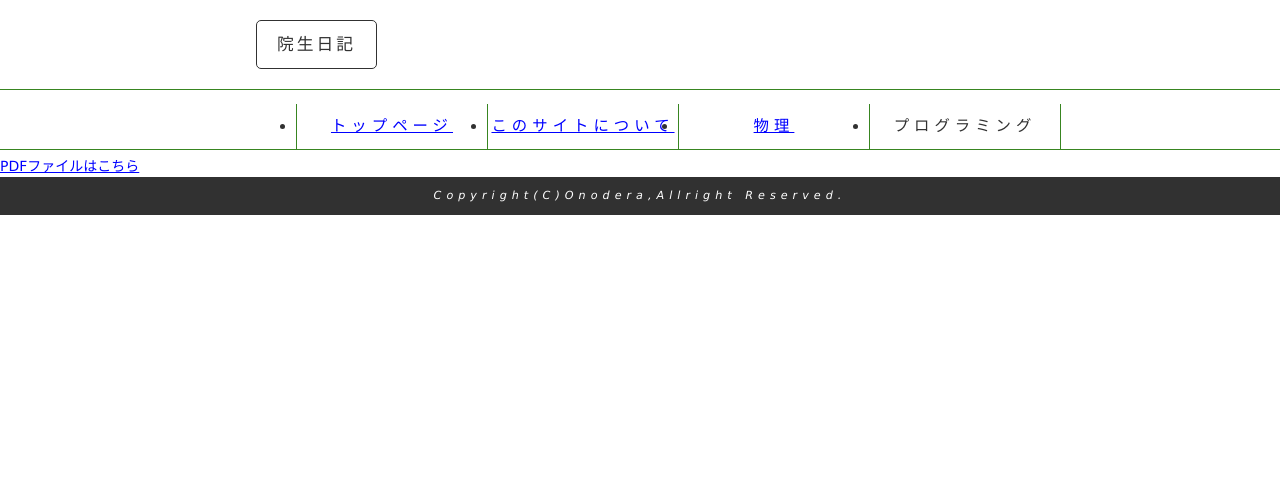
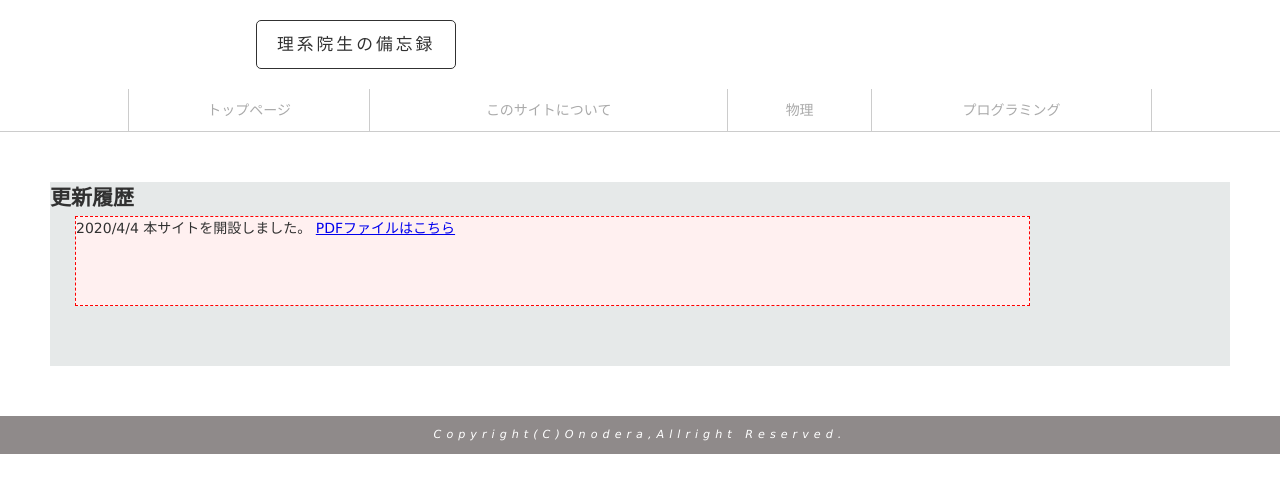
Before and after one commit to mono121/mono121, a plain HTML site: page index.html in a window 1280 px wide. Drawn offline with Linux system fonts and the light colour scheme.

Commit message:
add update history

```diff
--- a/css/index.css
+++ b/css/index.css
@@ -10,25 +10,6 @@ color:#313131;
 img{
 outline:none;
 border-style:none;
-}
-
-a{
-    color:blue;
-    -webkit-transition: all 0.5s;
-    -moz-transition: all 0.5s;
-    transition: all 0.5s;
-}
-a:visited{
-    color:blue;
-    -webkit-transition: all 0.5s;
-    -moz-transition: all 0.5s;
-    transition: all 0.5s;
-}
-a:hover {
-    color: rgb(56, 133, 33);
-    -webkit-transition: all 0.5s;
-    -moz-transition: all 0.5s;
-    transition: all 0.5s;
 }
 
 /*****HEADER*****/
@@ -53,46 +34,65 @@ header h1{
     font-weight:400;
     float: left;
 }
-header p{
-    font-size:100%;
-    color:#313131;
-    float: left;
-}
 
 /*****NAV*****/
 nav{
+    border-bottom: 1px solid #ccc;
+    }
+    nav ul{
+    display: table;
+    margin: 0 auto;
+    padding: 0;
+    width: 80%;
+    text-align: center;
+    }
+    nav ul li{
+    display: table-cell;
+    min-width: 50px;
+    border-right: 1px solid #ccc;
+    }
+    nav ul li:first-child{
+    border-left: 1px solid #ccc;
+    }
+    nav ul li a{
+    display: block;
     width: 100%;
-    border-top: 1px solid rgb(56, 133, 33);
-    border-bottom: 1px solid rgb(56, 133, 33);
-    margin-bottom: 5px;
-    overflow: hidden;
-}
-nav ul{
-    width: 60%;
-    margin-left: 20%;
-}
-nav li{
-    width: calc(25% - 2px);
-    font-size: 110%;
-    letter-spacing: 5px;
-    font-weight: 400;
-    line-height: 45px;
-    border-left: 1px solid rgb(56, 133, 33);
-    color: #313131;
-    cursor: pointer;
-    text-align: center;
-    float: left;
-}
-nav li:last-child{
-    border-right: 1px solid rgb(56, 133, 33);
+    padding: 10px 0;
+    text-decoration: none;
+    color: #aaa;
+    }
+    nav ul li a:hover{
+    background-color:rgb(225, 253, 214);
+    }
+    nav ul li.current{
+    font-weight: bold;
+    }
+    nav ul li.current a{
+    border-bottom: 5px solid #00B0F0;
+    color: #00B0F0;
+    }
+
+/*****MAIN*****/
+.main {
+    margin: 50px;
+    background-color: rgb(230, 233, 233);
+    padding-bottom: 10px;
+    }
+
+.main h2{
+    margin-bottom: 0px;
 }
 
-nav li:hover{
-    background-color: orange;
-    transition: background-color 0.5s ease-out;
-    color: #fff;
-}
-
+p.infobox {
+    margin: 50px;
+    margin-left: 25px;
+    margin-right: 200px;
+    margin-top: 0px;
+    height: 6.3em;     /* 高さを制限(※) */
+    overflow: scroll;  /* スクロールバーを表示(※) */
+    border: red 1px dashed;    /* 枠線を追加 */
+    background-color: #fff0f0; /* 背景色を追加 */
+    }
 
 
 footer{
@@ -101,7 +101,7 @@ footer{
     text-align: center;
     padding-top: 10px;
     padding-bottom: 10px;
-    background-color: #313131;
+    background-color: #8f8a8a;
 }
 footer address{
     color: #fff;
--- a/index.html
+++ b/index.html
@@ -9,19 +9,25 @@
 
 <body>
   <header>
-    <h1>院生日記</h1>
+    <a href="index.html"><h1>理系院生の備忘録</h1></a>
   </header>
+
   <nav>
     <ul>
-    <li><a href="#">トップページ</a></li>
-    <li><a href="#">このサイトについて</a></li>
+      <li ><a href="index.html">トップページ</a></li>
+      <li class=”current”><a href="about.html">このサイトについて</a></li>
       <li><a href="#">物理</a></li>
-    <li><a href="#"></a>プログラミング</li>
+      <li><a href="#">プログラミング</a></li>
     </ul>
   </nav>
 
-<div>
+  <div class=main>
+    <h2>更新履歴</h2>
+    <p class="infobox">
+      2020/4/4
+      本サイトを開設しました。
       <a href="images/gauge.pdf" target="_blank">PDFファイルはこちら</a>
+    </p>
   </div>
 
   <footer>
```
Also changed, not shown: about.html (added, +29 -0 lines). Lines whose indentation alone changed are shown as unchanged.
